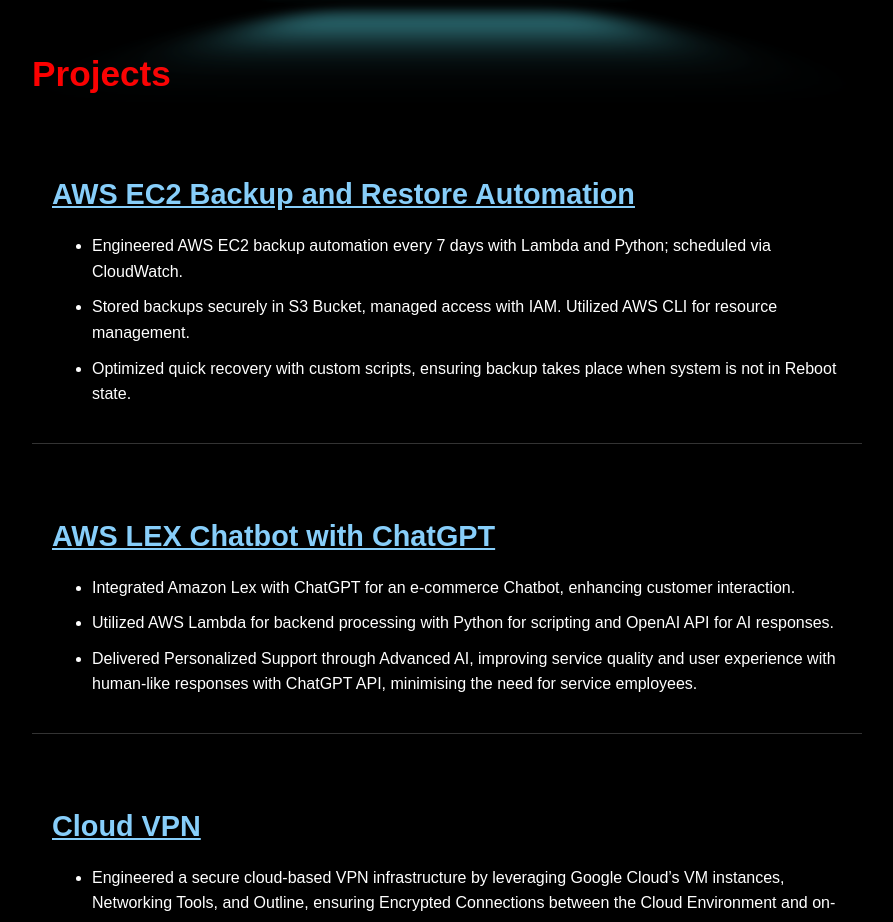
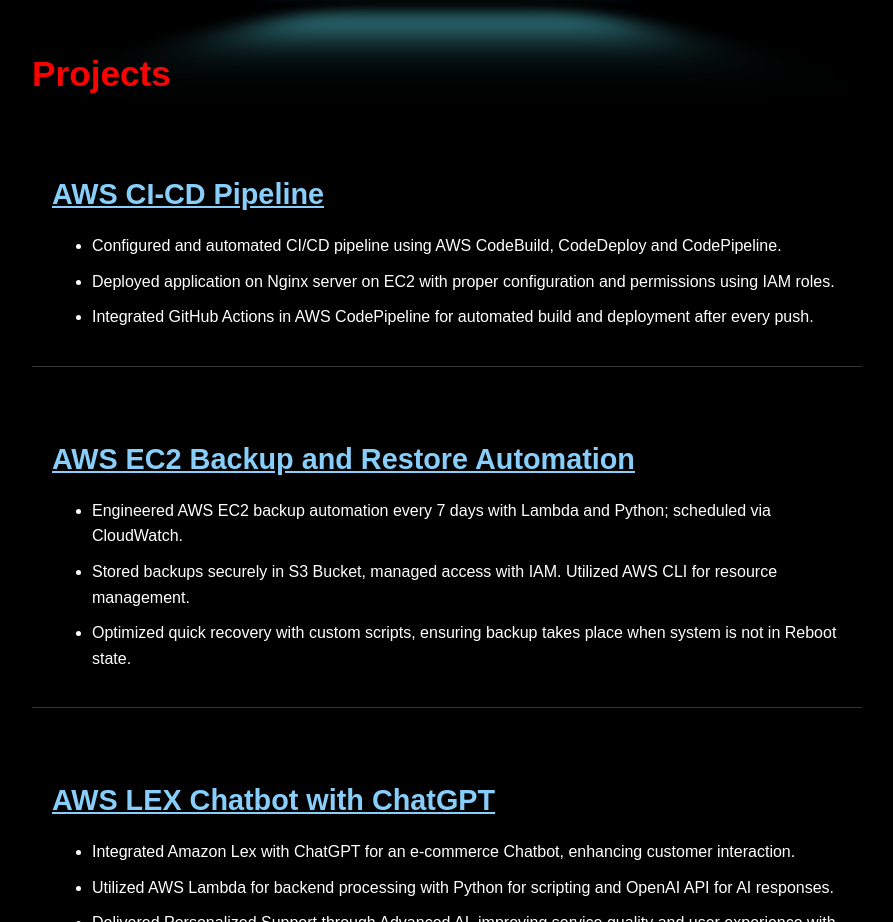
Before and after one commit to Zatch07/portfolio-website, a plain HTML site: page index.html in a window 1280 px wide. Shown: the part 1120-2042 px from the top of the page, without its empty margins (193-1086 px from the left). Drawn offline with Linux system fonts and the light colour scheme; a web font is replaced by a local one.

Commit message:
projectadds

```diff
--- a/index.html
+++ b/index.html
@@ -173,6 +173,30 @@
 
       <section id="projects">
         <h2>Projects</h2>
+
+
+        <!-- AWS EC2 Backup and Restore Automation -->
+        <div class="project box">
+          <h3>
+            <a
+              target="_blank"
+              href="https://github.com/Zatch07/Web-Deployment-CI-CD-Pipeline-using-AWS-and-Github"
+              >AWS CI-CD Pipeline</a
+            >
+          </h3>
+
+          <ul>
+            <li>
+              Configured and automated CI/CD pipeline using AWS CodeBuild, CodeDeploy and CodePipeline.
+            </li>
+            <li>
+              Deployed application on Nginx server on EC2  with proper configuration and permissions using IAM roles.
+            </li>
+            <li>
+              Integrated GitHub Actions in AWS CodePipeline for automated build and deployment after every push.
+            </li>
+          </ul>
+        </div>
 
         <!-- AWS EC2 Backup and Restore Automation -->
         <div class="project box">
```
